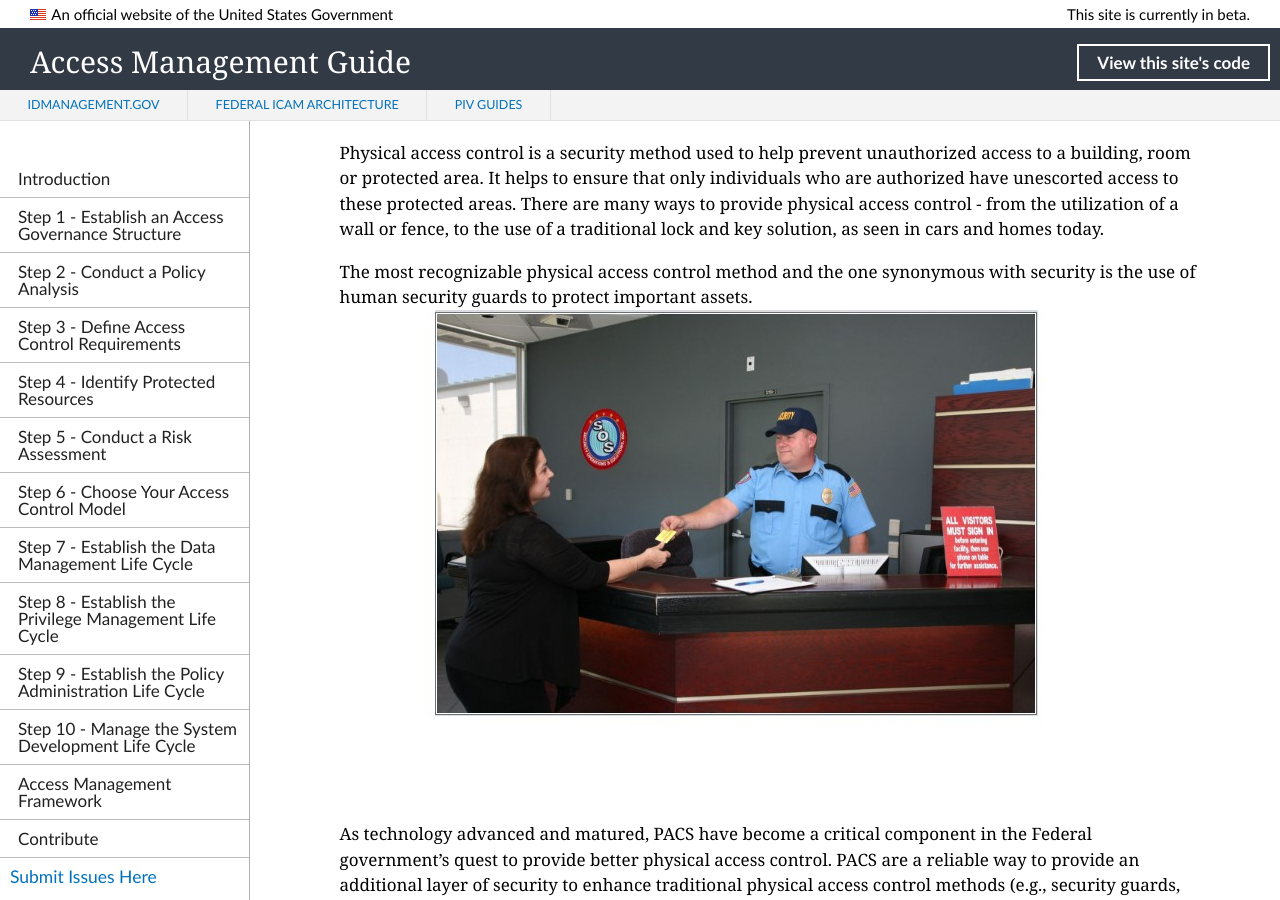
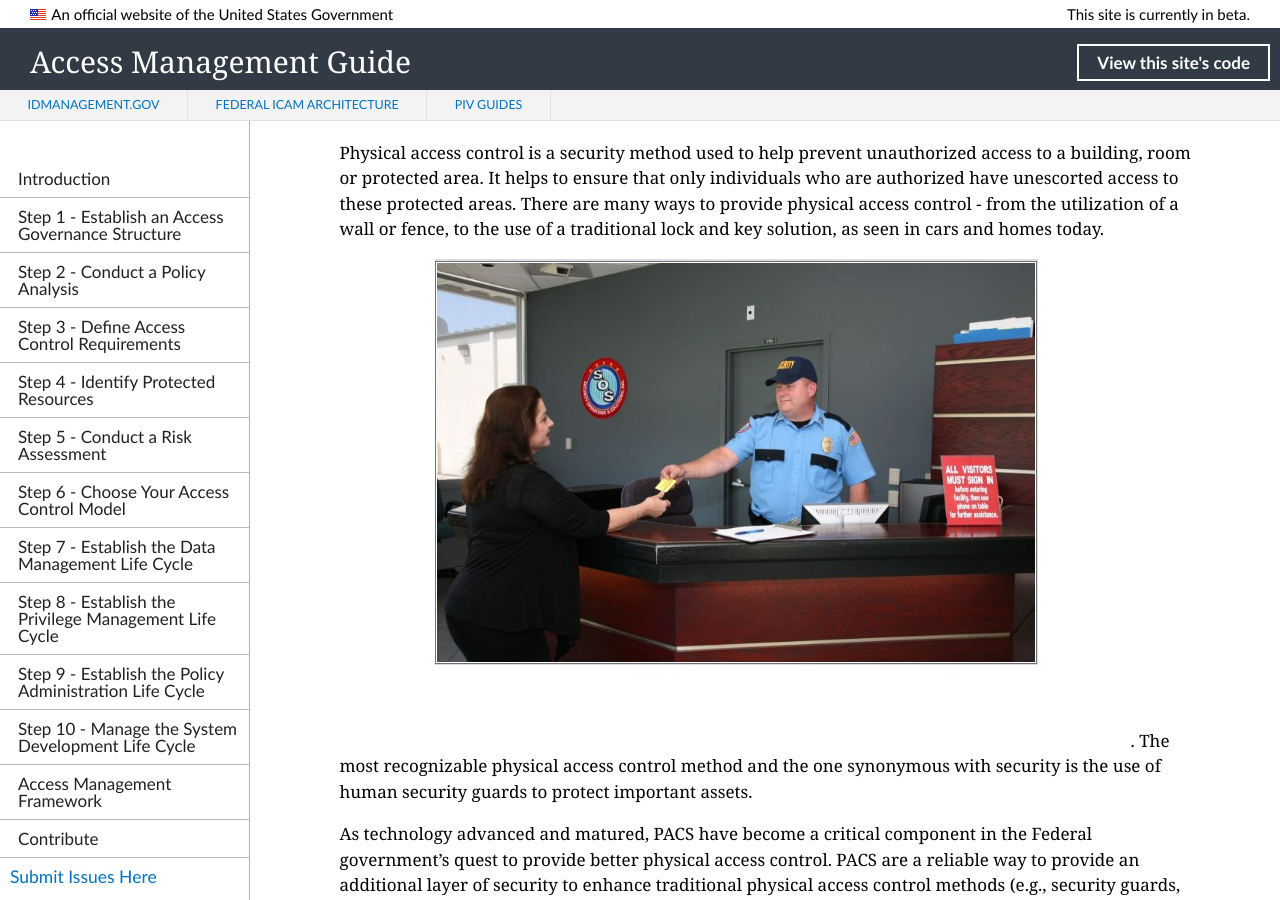
Before and after one commit to GSA/ficam-access, a Jekyll site: the page built from pages/PACS-guide.md, in a window 1280 px wide and 900 px high, scrolled down 1006 px. Built offline with Jekyll 4.4.1, drawn with Linux system fonts in a browser that asks for light colours; nearby versions of some CDN libraries.

Commit message:
Update PACS-guide.md

```diff
--- a/pages/PACS-guide.md
+++ b/pages/PACS-guide.md
@@ -25,7 +25,7 @@ A PACS is an electronic system that controls the ability of people and or vehicl
 
 Physical access control is a security method used to help prevent unauthorized access to a building, room or protected area.  It helps to ensure that only individuals who are authorized have unescorted access to these protected areas. There are many ways to provide physical access control - from the utilization of a wall or fence, to the use of a traditional lock and key solution, as seen in cars and homes today.
 
-The most recognizable physical access control method and the one synonymous with security is the use of human security guards to protect important assets.  ![Alt Security_Desk_Guard](../img/Security_Desk_Guard.jpg)
+![Alt Security_Desk_Guard](../img/Security_Desk_Guard.jpg).  The most recognizable physical access control method and the one synonymous with security is the use of human security guards to protect important assets.
 
 As technology advanced and matured, PACS have become a critical component in the Federal government’s quest to provide better physical access control.  PACS are a reliable way to provide an additional layer of security to enhance traditional physical access control methods (e.g., security guards, fences etc.), and in some instances, replace traditional methods entirely. PACS can be used to protect the outer perimeter such as entry and exit points to a building or they can be used for interior access control to a room.
 
```
